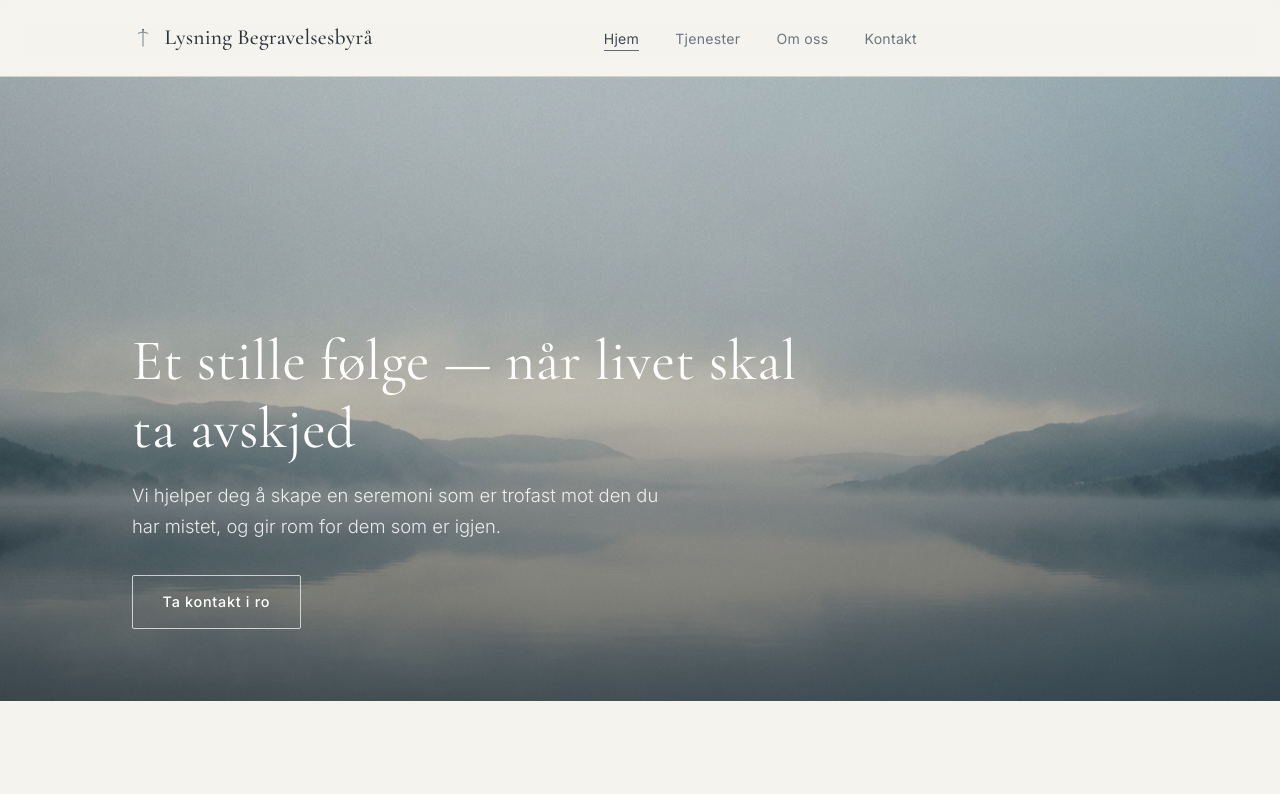
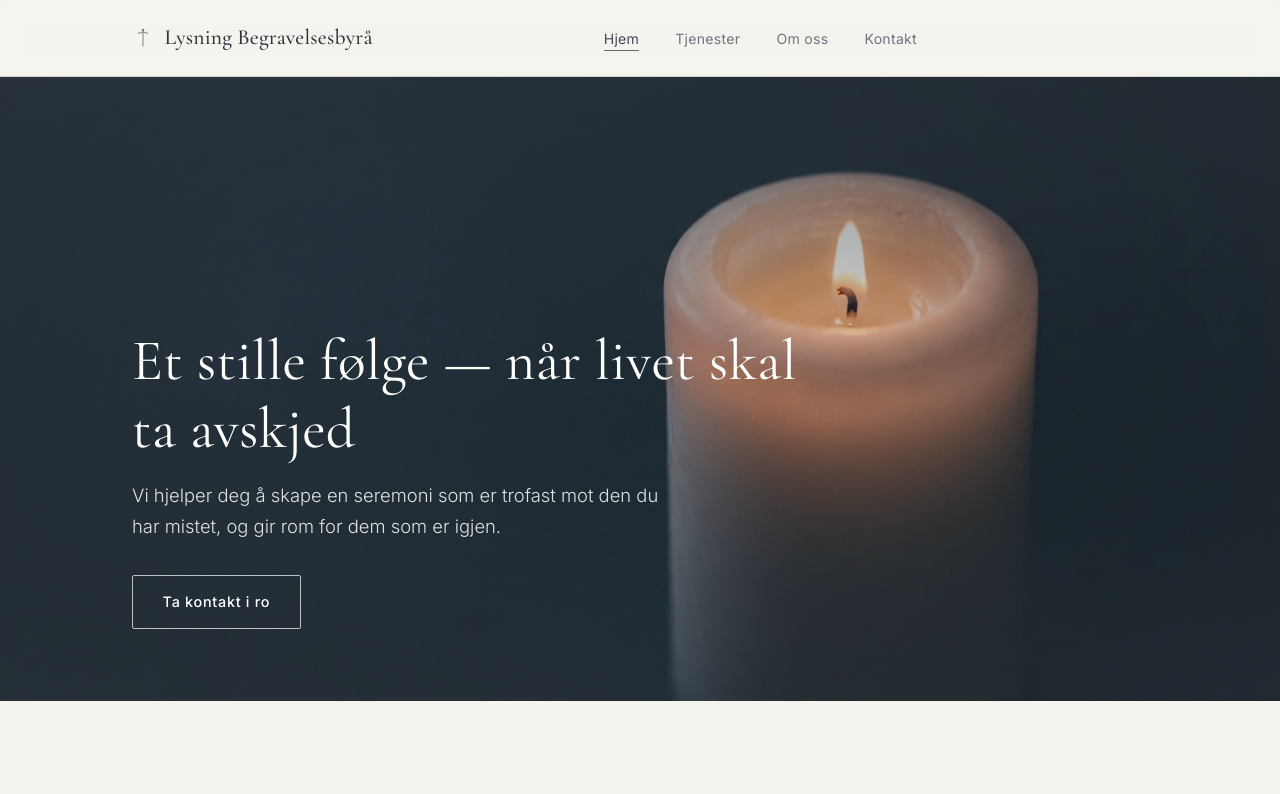
Before and after one commit to goldenbutter/minnero.begravelsesbyra, a plain HTML site: page demo-lysning-classic/index.html in a window 1280 px wide. Shown: the top 794 px of the page. Drawn offline with nearby package versions, Linux system fonts and the light colour scheme; a script that the page names is missing.

Commit message:
Hero parity: classic gets candle still, premium keeps video
User feedback: 'Use the static candle for classic and the animated candle
for premium.' The misty-fjord hero on classic broke visual continuity
between the two tiers — the eye now lands on the same image whichever
tier the customer chooses, and the difference is only in the motion.

- Copied hero-candle.jpg into demo-lysning-classic/assets/images/
- demo-lysning-classic/index.html: hero now uses hero-candle.jpg + the
  .hero-candle class, matching premium's frame composition
- demo-lysning-classic/css/style.css: appended .hero-candle .hero-overlay
  radial-vignette rule (parity with premium CSS)
- Old hero.jpg (misty fjord) left on disk but no longer referenced by HTML

```diff
--- a/demo-lysning-classic/css/style.css
+++ b/demo-lysning-classic/css/style.css
@@ -1220,3 +1220,11 @@ p { color: var(--color-text); }
   .container { padding: 0 1.25rem; }
   .nav-inner { padding: 0 1.25rem; }
 }
+
+/* === Hero candle vignette (parity with premium) === */
+.hero-candle .hero-overlay {
+  background: radial-gradient(ellipse at 65% 55%,
+    rgba(44, 53, 61, 0.05) 0%,
+    rgba(44, 53, 61, 0.45) 50%,
+    rgba(44, 53, 61, 0.78) 100%);
+}
--- a/demo-lysning-classic/index.html
+++ b/demo-lysning-classic/index.html
@@ -63,10 +63,9 @@
 
   <main>
 
-    <!-- === HERO === -->
-    <section class="hero" aria-label="Velkomst">
-      <div class="hero-bg" style="background-image: url('assets/images/hero.jpg');" role="img">
-        <img data-i18n="hero.img.alt" src="" alt="Stille vann i morgendis ved daggry" style="display:none;" />
+    <!-- === HERO (candle still — same image used on premium, premium animates it) === -->
+    <section class="hero hero-candle" aria-label="Velkomst">
+      <div class="hero-bg" style="background-image: url('assets/images/hero-candle.jpg');" role="img" aria-label="Stearinlys i mørkt rom — varmt, lavt lys">
       </div>
       <div class="hero-overlay"></div>
       <div class="hero-content">
```
Also changed, not shown: demo-lysning-classic/assets/images/hero-candle.jpg (added).
